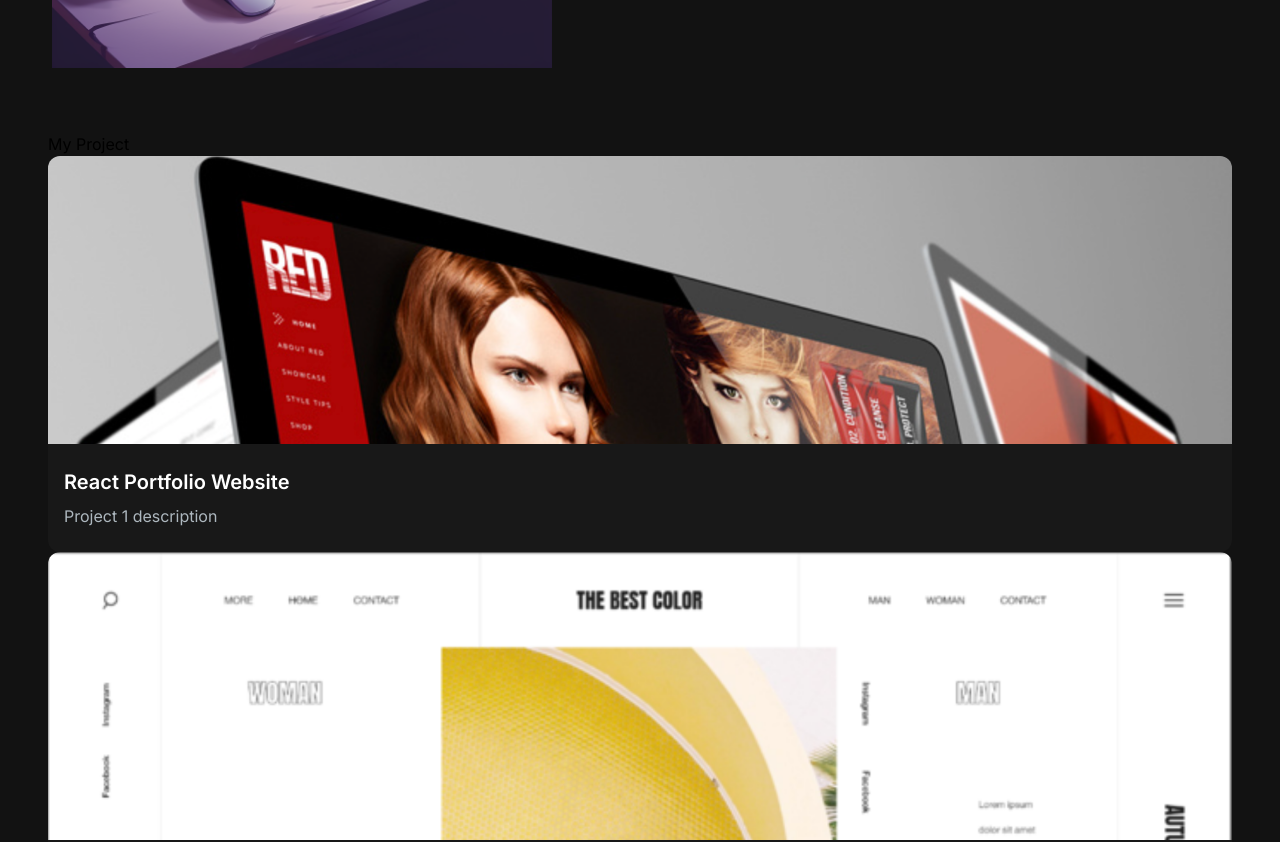
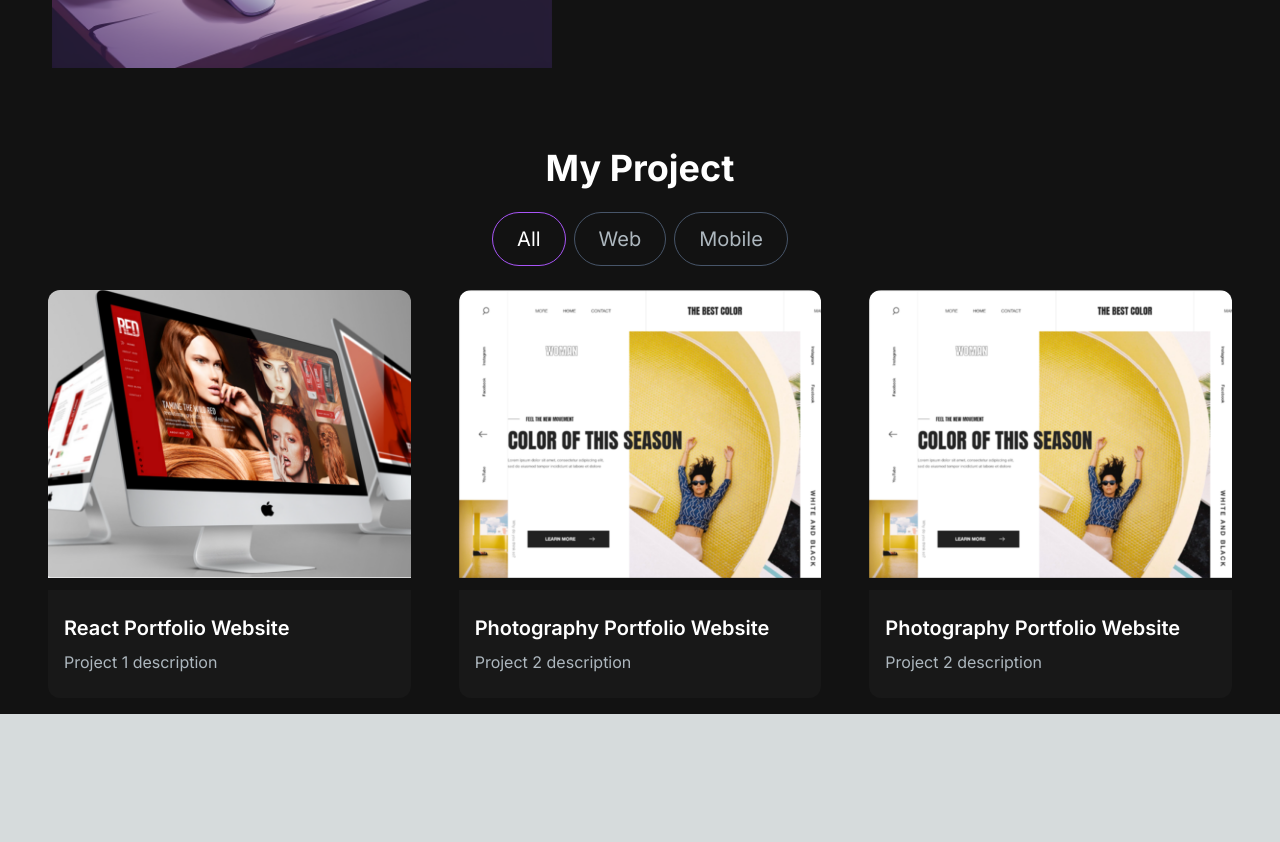
Before and after one commit to manuelxgabriel/personal-website, a Next.js app: page / in a window 1280 px wide. Shown: the part 940-1782 px from the top of the page. After the commit the page ends 1654 px from the top, so only its background shows below. Built offline with nearby package versions, Linux system fonts and the light colour scheme.

Commit message:
Checkpoint to the projects section

```diff
--- a/src/app/components/ProjectCard.jsx
+++ b/src/app/components/ProjectCard.jsx
@@ -2,18 +2,24 @@
 import { CodeBracketIcon, EyeIcon } from '@heroicons/react/24/solid';
 import Link from 'next/link';
 
-const ProjectCard = ({imgUrl, title, description}) => {
+const ProjectCard = ({imgUrl, title, description, gitUrl, previewUrl}) => {
   return (
     <div>
         <div className='h-52 md:h-72 rounded-t-xl relative group'
             style={{background: `url(${imgUrl})`, backgroundSize: "cover" }}>
-                <div className='overlay absolute top-0 left-0  w-full h-full bg-[#181818] bg-opacity-0 hidden group-hover:flex group-hover:bg-opacity-80 transition duration-500'>
-                    <Link href='/' className='h-14 w-14 border relative rounded-full border-[#ADB7BE]'>
-                        <CodeBracketIcon className='h-10 w-10 text-[#ADB7BE] m-2 cursor-pointer hover:white' />
+
+                <div className='overlay items-center justify-center absolute top-0 left-0 w-full h-full bg-[#181818] bg-opacity-0 hidden group-hover:flex group-hover:bg-opacity-80 transition duration-500'>
+                    <Link
+                        href={gitUrl}
+                        className='h-14 w-14 mr-2 border relative rounded-full border-[#ADB7BE] group/link'>
+                        <CodeBracketIcon className='h-10 w-10 text-[#ADB7BE] absolute top-1/2 left-1/2 transform -translate-x-1/2 -translate-y-1/2 cursor-pointer group-hover/link:text-white' />
+                    </Link>
+                    <Link href={previewUrl}  className='h-14 w-14 border relative rounded-full border-[#ADB7BE] group/link'>
+                        <EyeIcon className='h-10 w-10 text-[#ADB7BE] absolute top-1/2 left-1/2 transform -translate-x-1/2 -translate-y-1/2 cursor-pointer group-hover/link:text-white' />
                     </Link>
                 </div>
         </div>
-        <div className='text-white rounded-b-xl bg-[#181818] py-6 px-4'>
+        <div className='text-white rounded-b-xl mt-3 bg-[#181818] py-6 px-4'>
             <h5 className='text-xl font-semibold mb-2'>{title}</h5>
             <p className='text-[#ADB7BE]'>{description}</p>
         </div>
--- /dev/null
+++ b/src/app/components/ProjectTag.jsx
@@ -0,0 +1,18 @@
+import React from 'react'
+
+const ProjectTag = ({name, onClick, isSelected}) => {
+    const buttonStyles = isSelected
+    ? "text-white border-purple-500"
+    : "text-[#ADB7BE] border-slate-600 hover:border-white"
+
+  return (
+    <button
+        className={`${buttonStyles} rounded-full border border-purple-500 px-6 py-3 text-xl cursor-pointer`}
+        onClick={() => onClick(name)}
+    >
+        {name}
+    </button>
+  )
+}
+
+export default ProjectTag
--- a/src/app/components/ProjectsSections.jsx
+++ b/src/app/components/ProjectsSections.jsx
@@ -1,5 +1,7 @@
-import React from 'react'
+"use client";
+import React, {useState} from 'react'
 import ProjectCard from './ProjectCard'
+import ProjectTag from './ProjectTag'
 
 const projectsData = [
     {
@@ -7,35 +9,82 @@
         title: "React Portfolio Website",
         description: "Project 1 description",
         image: "/images/projects/1.png",
-        tag: ["All", "Web"]
+        tag: ["All", "Web"],
+        gitUrl: "/",
+        previewUrl: "/"
     },
     {
         id: 2,
         title: "Photography Portfolio Website",
         description: "Project 2 description",
         image: '/images/projects/2.png',
-        tag: ["All", "Web"]
+        tag: ["All", "Web"],
+        gitUrl: "/",
+        previewUrl: "/"
+    },
+    {
+        id: 3,
+        title: "Photography Portfolio Website",
+        description: "Project 2 description",
+        image: '/images/projects/2.png',
+        tag: ["All", "Mobile"],
+        gitUrl: "/",
+        previewUrl: "/"
     }
+
+
 ]
 
 
 const ProjectsSections = () => {
+    const [tag, setTag] = useState("All");
+
+    const handleTagChange = (newTag) => {
+        setTag(newTag);
+    }
+
+    const filteredProjects = projectsData.filter((project) =>
+        project.tag.includes(tag)
+    );
+
+
   return (
-    <div>
-        <h2>My Project</h2>
-        <div>
+    <>
+        <h2 className='text-center text-4xl font-bold text-white mt-4'>
+            My Project
+        </h2>
+        <div className='text-white flex flex-row justify-center items-center gap-2 text-white py-6'>
+            <ProjectTag
+                onClick={handleTagChange}
+                name={"All"}
+                isSelected={tag === "All"}
+            />
+            <ProjectTag
+                onClick={handleTagChange}
+                name={"Web"}
+                isSelected={tag === "Web"}
+            />
+            <ProjectTag
+                onClick={handleTagChange}
+                name={"Mobile"}
+                isSelected={tag === "Mobile"}
+            />
+        </div>
+        <div className='grid md:grid-cols-3 gap-8 md:gap-12'>
             {
-                projectsData.map((project) =>
+                filteredProjects.map((project) =>
                 <ProjectCard
                     key={project.id}
                     title={project.title}
                     description={project.description}
                     imgUrl={project.image}
+                    gitUrl={project.gitUrl}
+                    previewUrl={project.previewUrl}
                 />
                 )
             }
         </div>
-    </div>
+    </>
   )
 }
 
```
